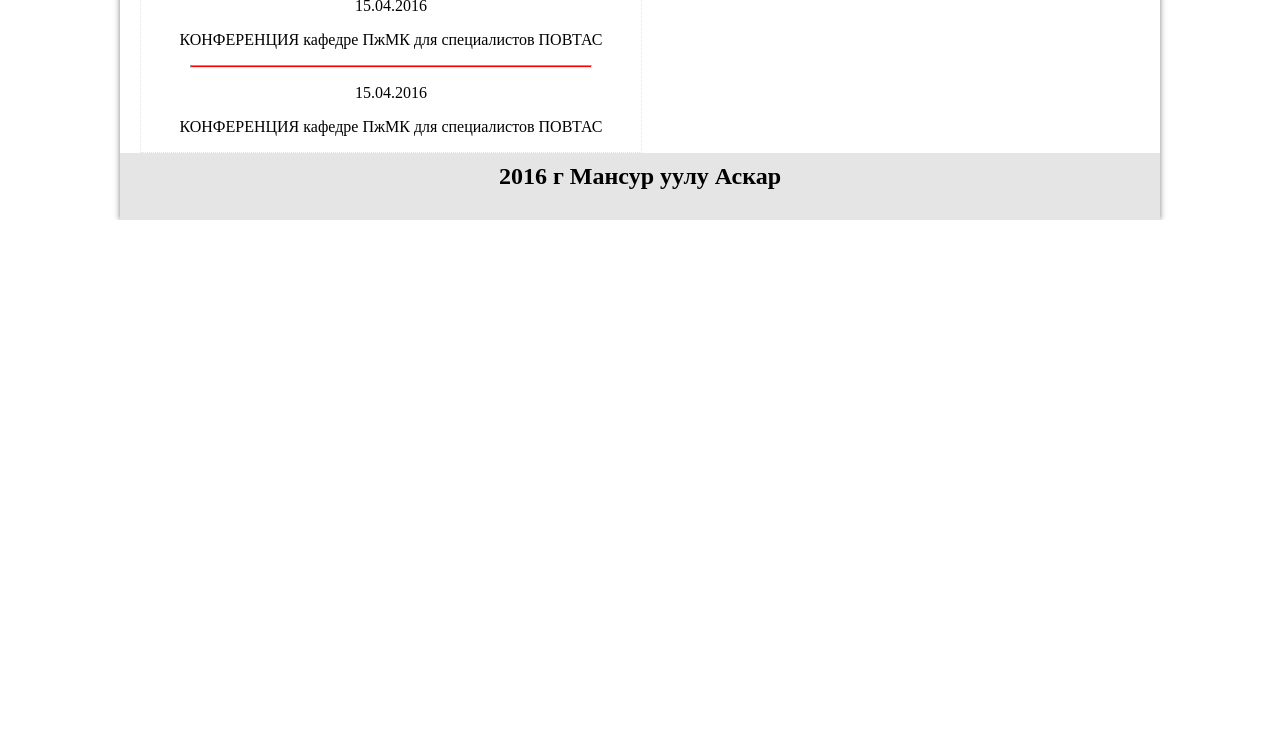
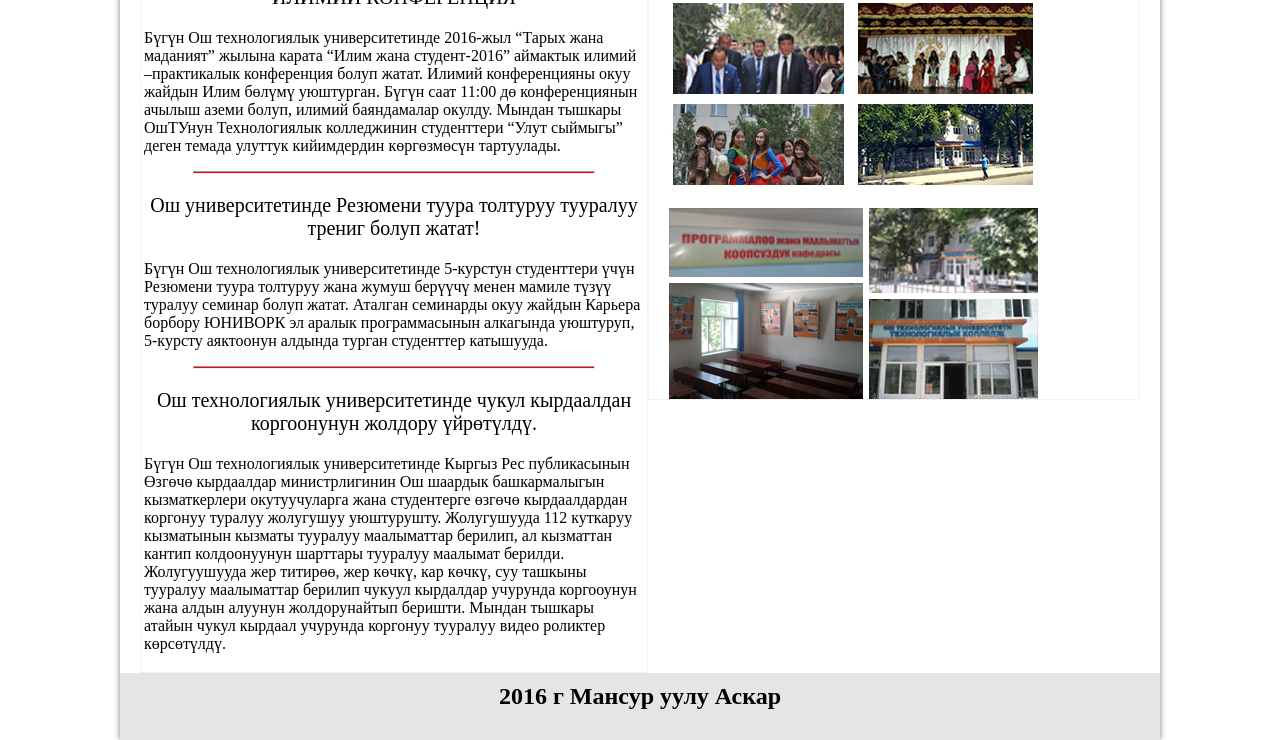
Before and after one commit to coduniverciti/Site-Cafedry-PjMK, a PHP site: page /?id=1 in a window 1280 px wide. Shown: the part 713-1453 px from the top of the page. Before the commit the page ends 933 px from the top, so only its background shows below. Run offline with PHP 8.4, Linux system fonts and the light colour scheme.

Commit message:
добавлен фотография в раздел о кафедре и ставлен видео ОшТу

```diff
--- a/stranisa/index.inc.php
+++ b/stranisa/index.inc.php
@@ -1,23 +1,36 @@
 <div class='news'>
 				<h2>Новости</h2>
-					<p><span>15.04.2016</span></p>
-					<p>КОНФЕРЕНЦИЯ кафедре ПжМК для специалистов ПОВТАС</p>
+
+					<p class='p'>Ошто бош орундар жарманкеси өттү</p>
+					<p>
+					Ош технологиялык университети Ош шаардык калкты иш менен камсыз кылууга көмөктөшүү башкармалыгы менен биргеликте  Ош технологиялык университетинин базасында  «UNIWORK» эл аралык долбоорунун колдоосунда “Бош орундар жарманкеси - 2016” жарманкесин өткөрүлдү. Бул иш чарага алдыңкы компаниялары, бизнес түзүмдөр, эл аралык уюмдар жогорку жана орто окуу жайлар, кесиптик техникалык лицейлер, шаарыбыздын мекеме ишканалардын жетекчилери катышышты.Жарманкеде 4000 ден ашуун бош орундар сунушталган.
+					</p>
 					<hr>
-					<p><span>15.04.2016</span></p>
-					<p>КОНФЕРЕНЦИЯ кафедре ПжМК для специалистов ПОВТАС</p>
+					<p class='p'>“ИЛИМ ЖАНА СТУДЕНТ-2016” АЙМАКТЫК ИЛИМИЙ КОНФЕРЕНЦИЯ</p>
+					<p>Бүгүн Ош технологиялык университетинде 2016-жыл “Тарых жана маданият” жылына карата “Илим жана студент-2016” аймактык илимий –практикалык конференция болуп жатат. Илимий конференцияны окуу жайдын Илим бөлүмү уюштурган. Бүгүн саат 11:00 дө конференциянын ачылыш аземи болуп, илимий баяндамалар окулду. Мындан тышкары ОшТУнун Технологиялык колледжинин студенттери “Улут сыймыгы” деген темада улуттук кийимдердин көргөзмөсүн тартуулады.</p>
 					<hr>
-					<p><span>15.04.2016</span></p>
-					<p>КОНФЕРЕНЦИЯ кафедре ПжМК для специалистов ПОВТАС</p>
+					<p class='p'>Ош университетинде Резюмени туура толтуруу тууралуу трениг болуп жатат!</p>
+					<p>Бүгүн Ош технологиялык университетинде 5-курстун студенттери үчүн Резюмени туура  толтуруу жана жумуш берүүчү менен мамиле түзүү туралуу семинар болуп жатат. Аталган семинарды окуу жайдын Карьера борбору ЮНИВОРК эл аралык программасынын алкагында уюштуруп, 5-курсту аяктоонун алдында турган студенттер катышууда.</p>
 					<hr>
-					<p><span>15.04.2016</span></p>
-					<p>КОНФЕРЕНЦИЯ кафедре ПжМК для специалистов ПОВТАС</p>
-					<hr>
-					<p><span>15.04.2016</span></p>
-					<p>КОНФЕРЕНЦИЯ кафедре ПжМК для специалистов ПОВТАС</p>
+					<p class='p'>Ош технологиялык университетинде чукул кырдаалдан коргоонунун жолдору үйрөтүлдү.</p>
+					<p>Бүгүн Ош технологиялык университетинде Кыргыз Рес публикасынын Өзгөчө кырдаалдар министрлигинин Ош шаардык башкармалыгын кызматкерлери окутуучуларга жана студентерге өзгөчө кырдаалдардан коргонуу туралуу жолугушуу уюштурушту.
+
+Жолугушууда 112 куткаруу кызматынын кызматы тууралуу маалыматтар берилип, ал кызматтан кантип колдоонуунун шарттары тууралуу маалымат берилди. Жолугуушууда жер титирөө, жер көчкү, кар көчкү, суу ташкыны тууралуу маалыматтар берилип  чукуул кырдалдар учурунда коргооунун жана алдын алуунун  жолдорунайтып беришти.
+Мындан тышкары атайын чукул кырдаал учурунда коргонуу тууралуу видео роликтер көрсөтүлдү.</p>
 				</div>
 
 <div class='fotografia'>
 					<h2>Фото Галерея</h2>
+					<video width="400" height="300" controls="controls"">
+				   <source src="video/duel.ogv" type='video/ogg; codecs="theora, vorbis"'>
+				   <source src="video_oshtu.mp4" type='video/mp4; codecs="avc1.42E01E, mp4a.40.2"'>
+				   <source src="video/duel.webm" type='video/webm; codecs="vp8, vorbis"'>
+				  </video>
+				  <br>
 					<img src='images/galery.jpg'>
+					<br><br>
+					<img src='images/gal.jpg'>
+					<br>
+
 				</div>
 <!--####################################-->
--- a/stranisa/okaf.inc.php
+++ b/stranisa/okaf.inc.php
@@ -11,6 +11,7 @@
 Количество выпускников 9 и 11 классов желающих обучаться в колледже показало, что создание Технологического колледжа на имеющихся учебных базах ОшТУ по техническим и технологическим специальностями было своевременным и необходимым.
 Подготовка специалистов в ТК осуществляется из числа лиц, имеющих образование на базе среднего общего образования(11 кл.) со сроком обучения 1 год 10 месяцев и на базе основного  общего образования(9 кл.) (выпускники средних школ и   средне-профессиональных лицеев) со сроком 2 года 10 месяцев.
 	</p>
+	<img src='images/okaf1.jpg'>
 	<p>
 	Технологический колледж имеет в достаточном количестве аудитории, лаборатории, библиотеку, общежития. Материально-техническая база дает широкие возможности готовить специалистов по многим техническим и другим специальностям:
 Сегодня в Технологическом колледже ОшТУ по программам среднего профессионального образования обучаются  3125    студентов, из них по очной форме - 2653 студентов, по заочной форме - 472 студентов.
@@ -20,6 +21,7 @@
 	Учащиеся получают знания по гуманитарно-экономическим дисциплинам, естественно- научным дисциплинам и на достаточном уровне для избранной профессии по обще профессиональным и специальным дисциплинам. Для закрепления теоретических знаний проходят  длительные производственные  и педагогические  практики на предприятиях и школах. Для студентов коллдежда создана библиотека с фондом около 2500 книг   с читальным залом. Студенты активно посещяет и электронную библиотеку ОшТУ которая удовлетворяет все требования учащихся. Преподаватели и учящиеся в учебном процессе активно пользуется интерактивными досками и компьютерными техниками. Все компьютеры технологического колледжа соединены с сетью интернет и соответсвует требованиям современных технологии образования.
 В Технологическом колледже преподают   более 100 преподавателей, среди них   3  отличника  образования КР, 13 кандидатов технических наук, 14 старших преподавателей.
 	</p>
+	<img src='images/okaf2.jpg'>
 	<p>
 	Студенты технических и технологических специальностей завершают курс обучения с выполнением и защитой дипломного проекта по избранной специальности, а студенты гуманитарно-экономических специальностей сдают итоговые междисциплинарные экзамены по специальности. Выпускникам выдаются дипломы государственного образца КР среднего профессионального образования.
 При образовании Технологического колледжа были открыты три специальности: «Электроснабжение», «Моделирование и конструирование швейных изделий» и «Технология  швейных изделий». В сентябре 2005 года образованы два сектора: Сектор «Общественных и гуманитарных дисциплин» и « Математика информатика», а в 2006 году сектор «Иностранного языка».
@@ -31,6 +33,7 @@
 	<p>
 	Кафедрой «Программирования и информационной безопасности» заведует старший преподаватель Аттокурова Зинаида Манасовна. Данная кафедра была организована в 2005-2006 учебном году как сектор «Математика и информатика» и готовил кадров средним профессиональным образованием по специальности ПОВТАС и Информатика. В 2012–2013 учебном году приказом ректора ОшТУ (№ 09-04/218) вышеуказанные специальности были разделены на две кафедры «ПОВТАС» и «Информатика». С целью обеспечения качества знаний кафедра уделяет большое внимание проводимым практическим занятиям. В учебном процессе студенты имеют возможности пользоваться современными компьютерными технологиями. На этой кафедре работают высококвалифицированные преподаватели с многолетним стажем работы в сфере образования. Преподавателями этой кафедры были разработаны учебно-методические указания, которые успешно используются в учебном процессе колледжа.
 	</p>
+	<img src='images/okaf3.jpg'>
 	<p>
 	История кафедры «Государственного и мировых языков» начинается с 2007 года, когда специальность «Иностранный язык» приказом ректора ОшТУ отделилась из состава сектора «Общеобразовательных и гуманитарных дисциплин». Заведующим сектором был назначен А. Касимов, и сектор готовил выпускников по специальности «Иностранный язык». Учителя английского языка, окончившие данную специальность, давно нашли свое места в образовательной сфере нашей республики. В 2010-2011 учебном году сектором руководила Р. Дыйканбаева. 19 октября 2011 года сектор был преобразован на кафедру «Государственного и мировых языков» и заведующим назначена старший преподаватель Н.Р. Суранова. На кафедре работают опытные преподаватели кыргызского языка и литературы, русского языка и литературы и английского языка с многолетними стажами работы. Чтобы улучшить  качество обучения к языкам были организованы лингафонный кабинет и другие кабинеты, снабженные современными средставми и технологиями образования.
 	</p>
--- a/stylee.css
+++ b/stylee.css
@@ -102,19 +102,26 @@
 	float:left;
 	width:500px;
 	border:1px dotted #e5e5e5;
+	padding:3px;
 }
 .news h2{
 	border-bottom:2px solid #ff0000;
 	text-align:center;
+	padding:0;
+	margin:0;
 }
 .news p{
-	text-align:center;
+	text-align:left;
 }
 .news hr{
 	background-color:#ff0000;
 	height:1px;
 	margin:0 auto;
 	width:400px;
+}
+.news  p.p{
+	font:20px bold;
+	text-align:center;
 }
 /*о кафедре*/
 .okaf h2{
@@ -134,9 +141,16 @@
 }
 .fotografia h2{
 	border-bottom:2px solid #ff0000;
+	padding:0;
+	margin:0;
+	margin-top:3px;
+	text-align:center;
 }
 .fotografia img{
 margin:0 20px;
+}
+.fotografia video{
+	margin-left:10px;
 }
 /*сотрудники*/
 .sotrudniki p{
```
Also changed, not shown: images/gal.jpg (added), images/okaf1.jpg (added), images/okaf2.jpg (added), images/okaf3.jpg (added), 1 other file.
